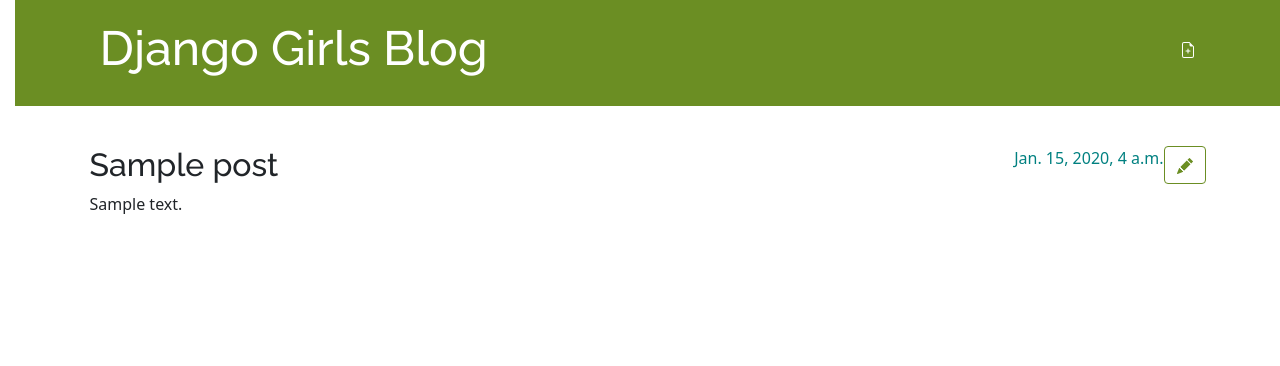
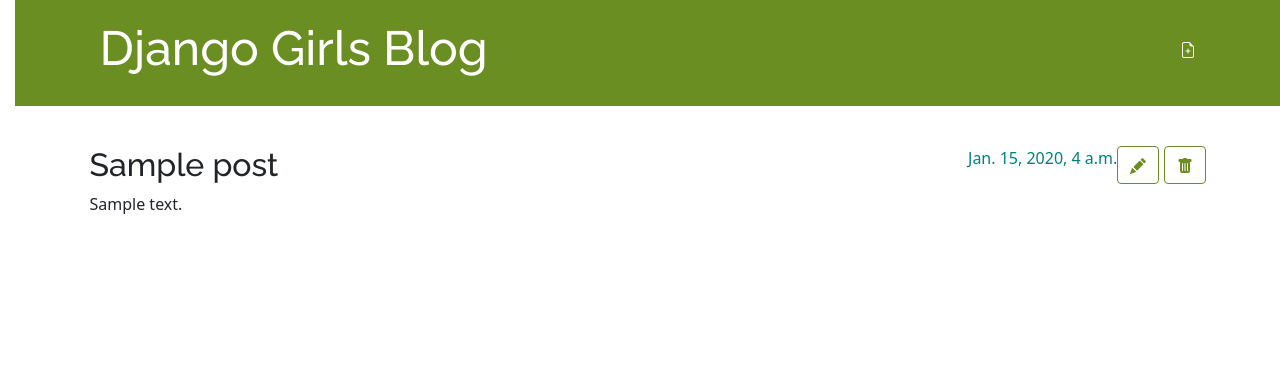
Before and after one commit to Etc1234567/my-first-blog, a Django app: page /post/1/ in a window 1280 px wide. Shown: the top 366 px of the page. Run offline with Django 3.2, Linux system fonts and the light colour scheme; a user stored in the database is signed in; tables that the repository leaves empty hold one stand-in row (values such as "Sample post").

Commit message:
added draft functionality, publish and delete buttons.

```diff
--- a/blog/templates/blog/base.html
+++ b/blog/templates/blog/base.html
@@ -14,8 +14,12 @@
 
             {% if user.is_authenticated %}
                 <a href="{% url 'post_new' %}" class="top-menu">
-                {% include './icons/file-earmark-plus.svg' %}
+                    {% include './icons/file-earmark-plus.svg' %}
                 </a>
+                <a href="{% url 'post_draft_list' %}" class="top-menu">
+                    <span class="glyphicon glyphicon-edit"></span>
+                </a>
+
             {% endif %}
 
               <h1><a href="/">Django Girls Blog</a></h1>
--- a/blog/templates/blog/post_detail.html
+++ b/blog/templates/blog/post_detail.html
@@ -5,14 +5,21 @@
         <aside class="actions">
             {% if user.is_authenticated %}
                 <a class="btn btn-secondary" href="{% url 'post_edit' pk=post.pk %}">
-                {% include './icons/pencil-fill.svg' %}
+                    {% include './icons/pencil-fill.svg' %}
+                </a>
+                <a class="btn btn-secondary" href="{% url 'post_remove' pk=post.pk %}">
+                    {% include './icons/trash-fill.svg' %}
                 </a>
             {% endif %}
         </aside>
         {% if post.published_date %}
-            <time class="date">
+            <div class="date">
                 {{ post.published_date }}
-            </time>
+            </div>
+        {% else %}
+            <aside class="actions">
+            <a class="btn btn-secondary" href="{% url 'post_publish' pk=post.pk %}">Publish</a>
+            </aside>
         {% endif %}
         <h2>{{ post.title }}</h2>
         <p>{{ post.text|linebreaksbr }}</p>
--- a/blog/urls.py
+++ b/blog/urls.py
@@ -6,4 +6,7 @@ urlpatterns = [
     path('post/<int:pk>/', views.post_detail, name='post_detail'),
     path('post/new/', views.post_new, name='post_new'),
     path('post/<int:pk>/edit/', views.post_edit, name='post_edit'),
+    path('drafts/', views.post_draft_list, name='post_draft_list'),
+    path('post/<pk>/publish/', views.post_publish, name='post_publish'),
+    path('post/<pk>/remove/', views.post_remove, name='post_remove'),
 ]
--- a/blog/views.py
+++ b/blog/views.py
@@ -20,7 +20,6 @@ def post_new(request):
         if form.is_valid():
             post = form.save(commit=False)
             post.author = request.user
-            post.published_date = timezone.now()
             post.save()
             return redirect('post_detail', pk=post.pk)
     else:
@@ -35,9 +34,22 @@ def post_edit(request, pk):
         if form.is_valid():
             post = form.save(commit=False)
             post.author = request.user
-            post.published_date = timezone.now()
             post.save()
             return redirect('post_detail', pk=post.pk)
     else:
         form = PostForm(instance=post)
     return render(request, 'blog/post_edit.html', {'form': form})
+
+def post_draft_list(request):
+    posts = Post.objects.filter(published_date__isnull=True).order_by('created_date')
+    return render(request, 'blog/post_draft_list.html', {'posts': posts})
+
+def post_publish(request, pk):
+    post = get_object_or_404(Post, pk=pk)
+    post.publish()
+    return redirect('post_detail', pk=pk)
+
+def post_remove(request, pk):
+    post = get_object_or_404(Post, pk=pk)
+    post.delete()
+    return redirect('post_list')
```
Also changed, not shown: blog/templates/blog/post_draft_list.html (added, +11 -0 lines), blog/templates/blog/icons/trash-fill.svg (added).
